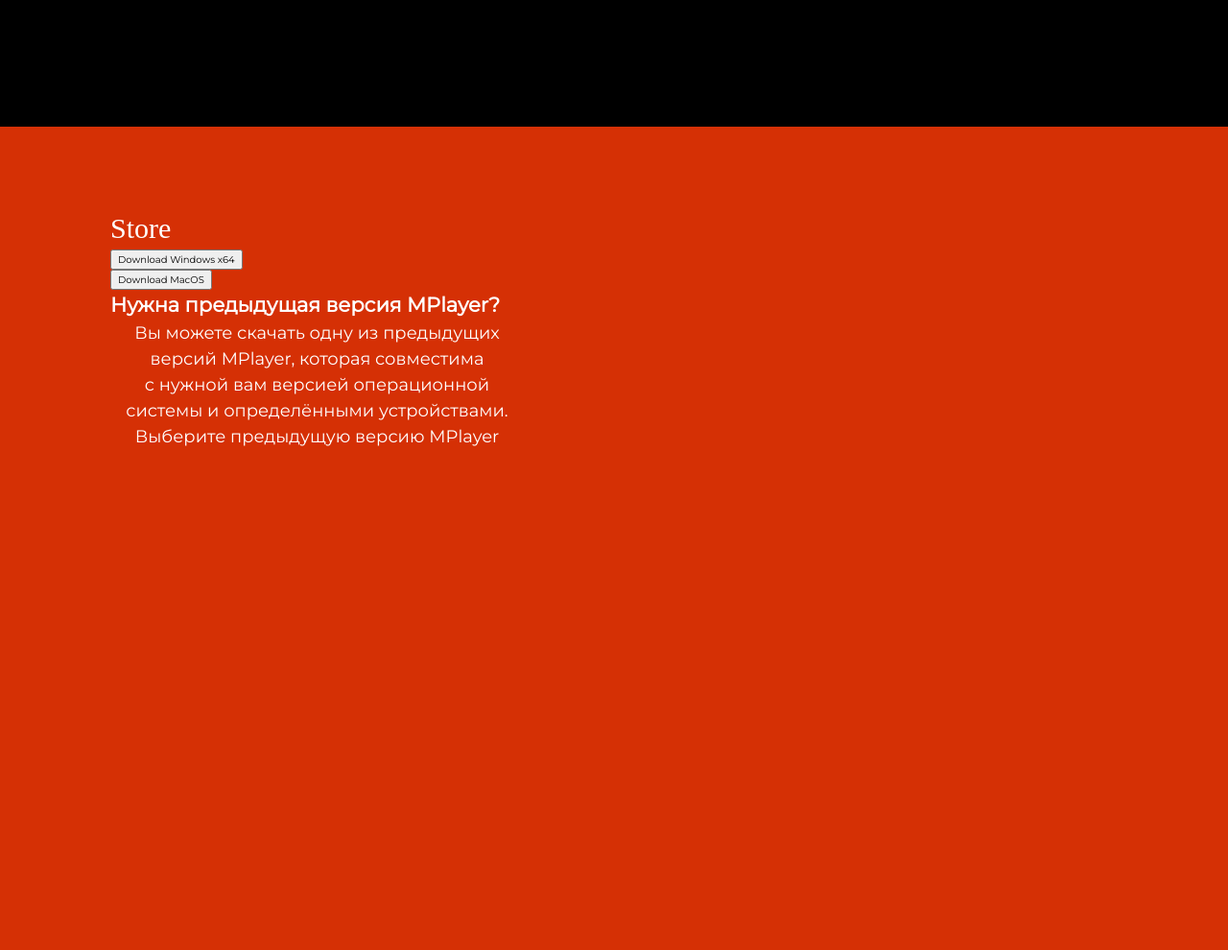
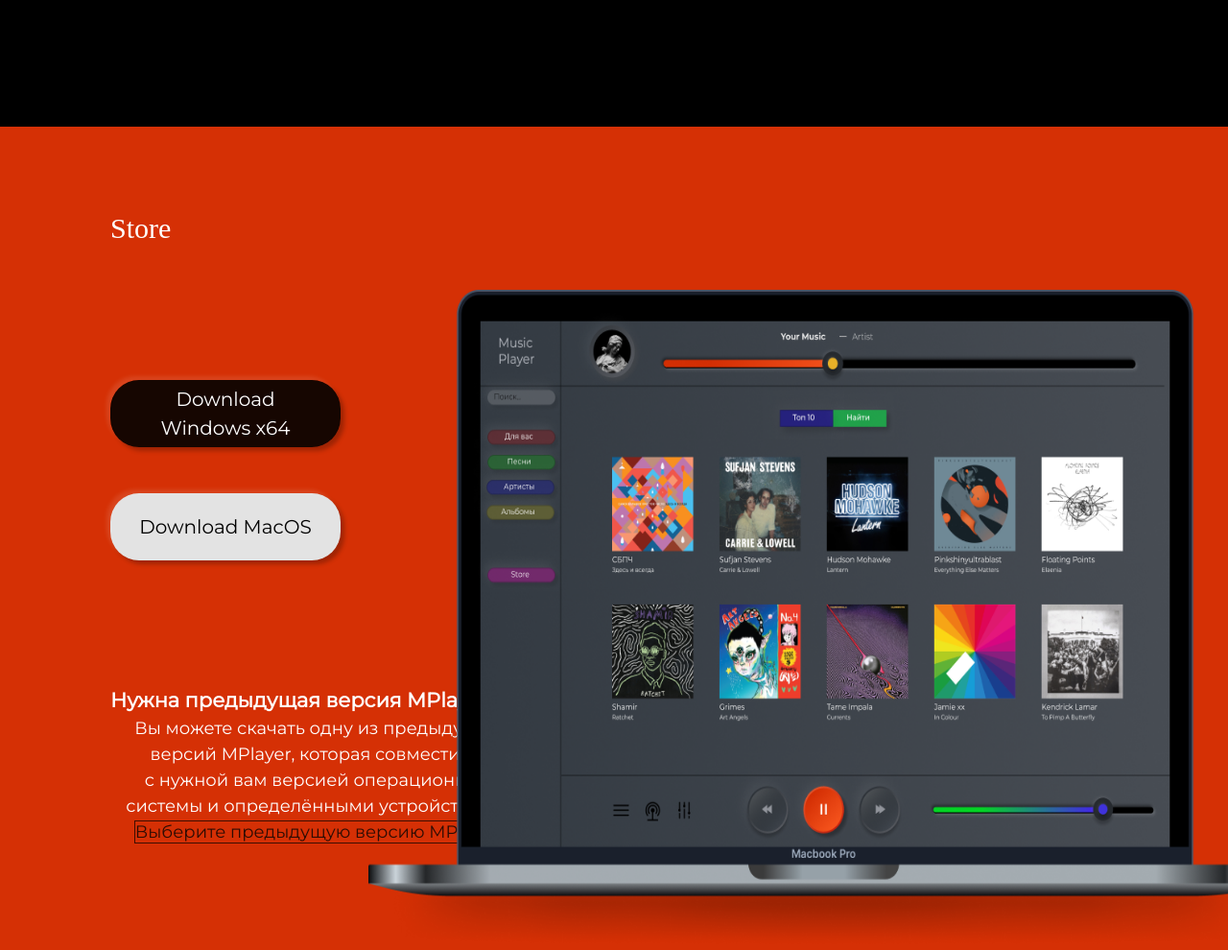
Before and after one commit to amsornet/Music-Player, a plain HTML site: page index.html in a window 1280 px wide. Shown: the part 2940-3930 px from the top of the page at 96% size. Drawn offline with Linux system fonts and the light colour scheme; a web font is replaced by a local one.

Commit message:
fix store

```diff
--- a/css/blocks/_music.css
+++ b/css/blocks/_music.css
@@ -57,7 +57,7 @@
     left: 0;
 
 
-    width: 51%;
+    width: 42%;
     object-fit: cover;
     overflow-x: hidden;
     aspect-ratio: 1;
--- a/css/blocks/_store.css
+++ b/css/blocks/_store.css
@@ -3,9 +3,22 @@
     height: 102.4rem;
 
 }
+.store .container {
+    position: relative;
+}
+
+.store__image {
+    position: absolute;
+    top: 17rem;
+    right: 0;
+    width: 70%;
+    aspect-ratio: 1;
+
+
+}
 
 .store__title {
-    margin: 0;
+
     font-family: var(--second-family);
     font-weight: 400;
     font-size: 30px;
@@ -17,14 +30,63 @@
 .store__main {
     display: flex;
     flex-direction: column;
-    justify-content: center;
+    justify-content: flex-start;
     align-items: flex-start;
     max-width: 43.1rem;
     width: 100%;
+    margin-top: 13.6rem;
+
+
 }
 
+.store__button_black {
+    margin-bottom: 4.8rem;
+
+    padding: 0.5rem 2rem;
+    width: 24rem;
+    height: 70px;
+
+
+    border: none;
+
+    font-family: var(--font-family);
+    font-weight: 400;
+    font-size: 2rem;
+    text-wrap: wrap;
+
+
+    color: #fff;
+    background: rgba(2, 2, 2, 0.9);
+    box-shadow: -4px -4px 4px 0 rgba(255, 255, 255, 0.1), 4px 4px 4px 0 rgba(0, 0, 0, 0.25);
+    border-radius: 3rem;
+
+}
+
+.store__button_white {
+    padding: 0.5rem 2rem;
+
+    width: 24rem;
+    height: 70px;
+
+    border: none;
+
+    font-family: var(--font-family);
+    font-weight: 400;
+    font-size: 2rem;
+    text-wrap: wrap;
+
+
+    color: #000;
+    background: #e3e3e3;
+    box-shadow: -4px -4px 4px 0 rgba(255, 255, 255, 0.1), 4px 4px 4px 0 rgba(0, 0, 0, 0.25);
+    border-radius: 3rem;
+
+}
+
+
 .store__title-text {
-    margin: 0;
+    margin-top: 13rem;
+
     font-family: var(--font-family);
     font-weight: 600;
     font-size: 2.1rem;
@@ -32,7 +94,8 @@
 }
 
 .store__description {
-    margin: 0;
+
+    font-family: var(--font-family);
     font-weight: 400;
     font-size: 1.8rem;
     text-align: center;
@@ -42,4 +105,9 @@
 
 .store__description span {
 
+    border: 1px solid rgba(0, 0, 0, 0.7);
+    width: 37.9rem;
+    height: 0;
+    color: rgba(4, 4, 4, 0.8);
+
 }
--- a/index.html
+++ b/index.html
@@ -98,11 +98,19 @@
     </section>
     <section class="store">
       <div class="container">
+
         <h2 class="store__title">Store</h2>
+        <img
+            class="store__image"
+            src="./images/store/01.png"
+            alt="Store"
+            width="1168"
+            height="685"
+            loading="lazy">
         <div class="store__main">
-          <button class="store__button">Download
+          <button class="store__button_black">Download
             Windows x64</button>
-          <button class="store__button">Download
+          <button class="store__button_white">Download
             MacOS</button>
           <h3 class="store__title-text">Нужна предыдущая версия MPlayer?
           </h3>
```
